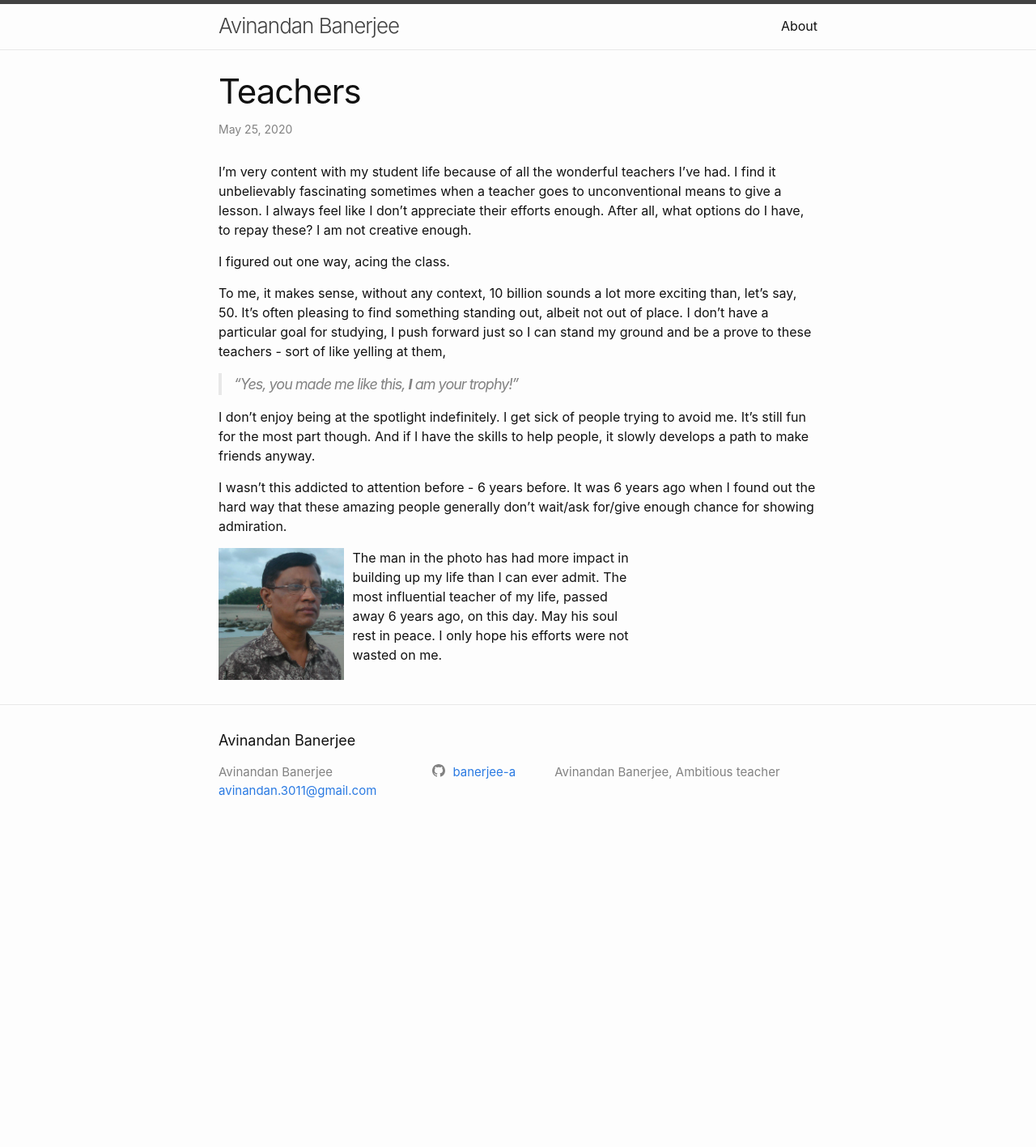
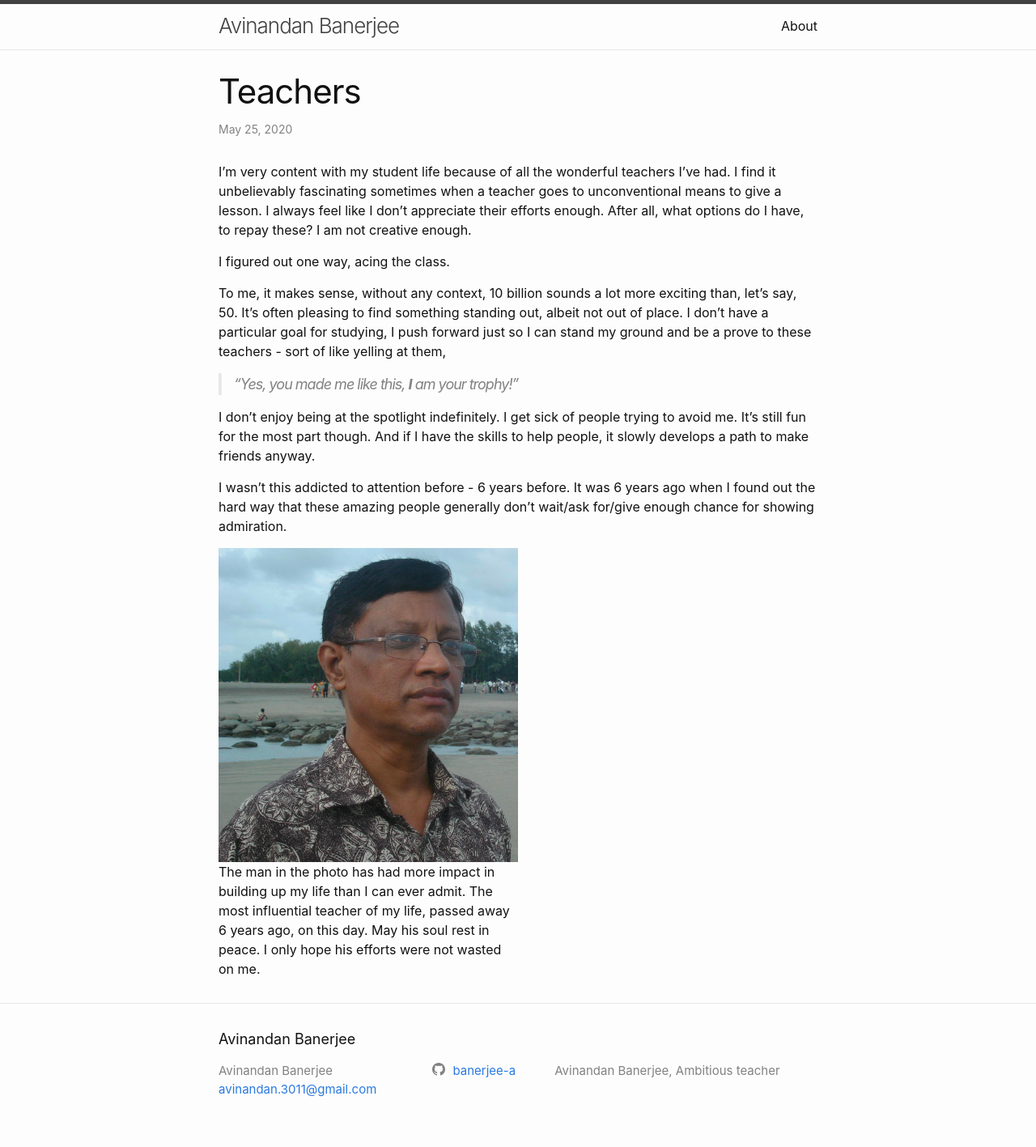
Before and after one commit to banerjee-a/banerjee-a.github.io, a Jekyll site: the page built from _posts/2020-05-25-teachers.md, in a window 1280 px wide. Shown: the whole page at 81% size. Built offline with Jekyll 4.4.1, drawn with Linux system fonts in a browser that asks for light colours; before the commit the page ends 1048 px from its top, so only the background shows below that.

Commit message:
wrap amt

```diff
--- a/assets/my-style.css
+++ b/assets/my-style.css
@@ -1,11 +1,10 @@
 .text-wrap {
-    width: 70%; /* Adjust the width as needed */
+    width: 50%; /* Adjust the width as needed */
     float: left;
     margin-right: 20px; /* Add space between the image and text */
 }
 
 .float-left {
-    width: 30%;
     float: left;
     margin-right: 10px; /* Adjust the margin as needed */
 }
```
